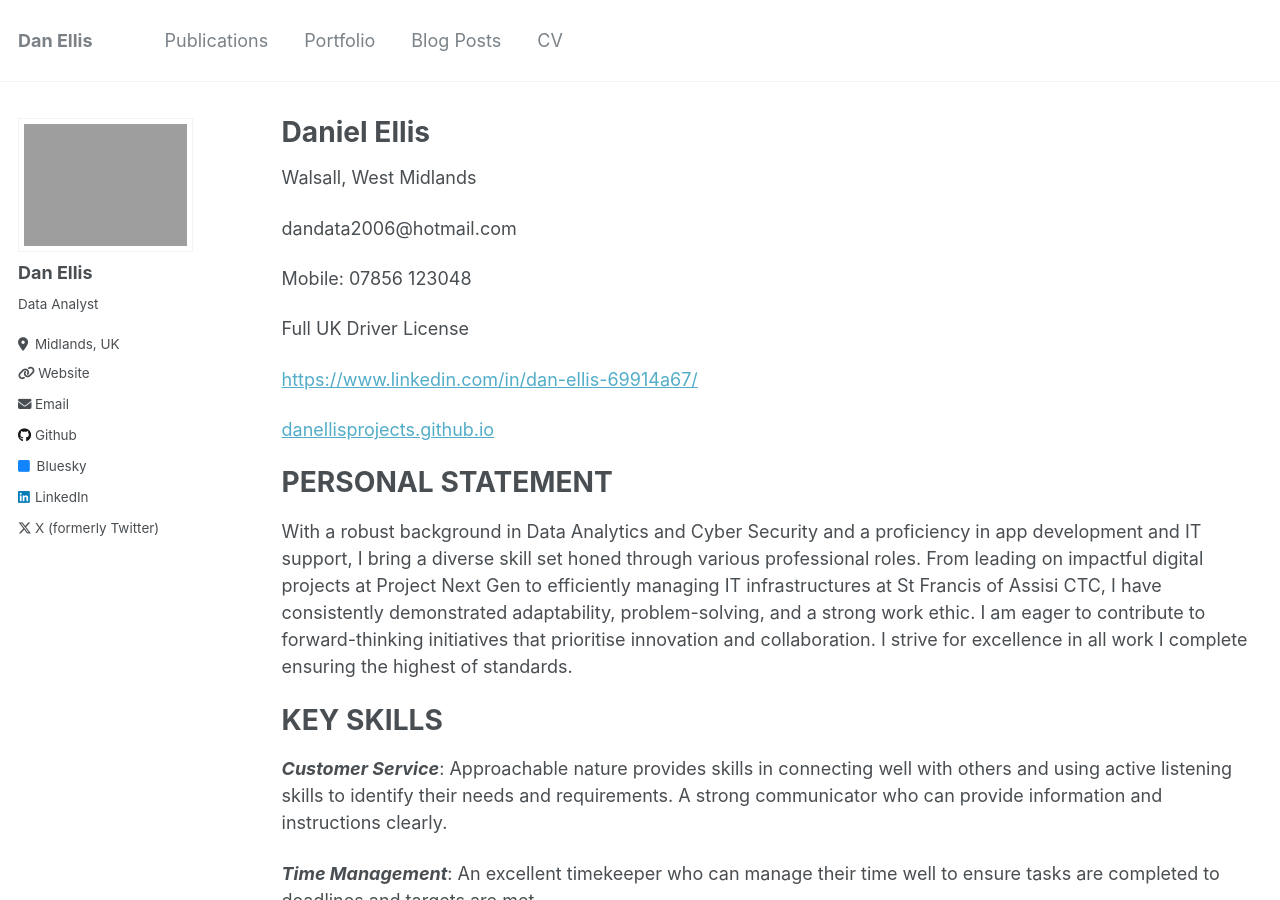
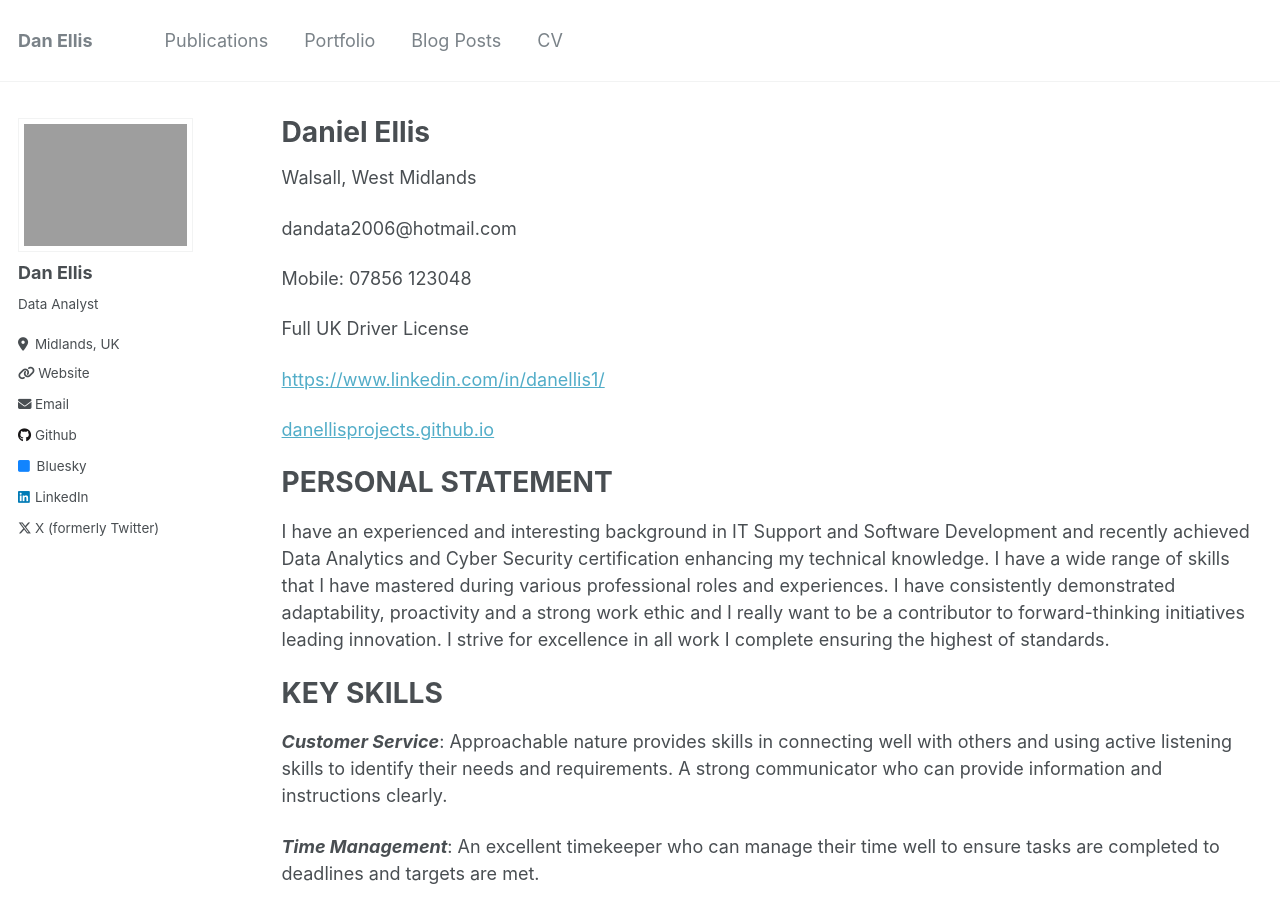
Before and after one commit to danellisprojects/danellisprojects.github.io, a Jekyll site: the page built from _pages/cv.md, in a window 1280 px wide and 900 px high. Built offline with Jekyll 4.4.1, drawn with Linux system fonts in a browser that asks for light colours; some of the changed text lies outside the part shown.

Commit message:
Update cv.md

```diff
--- a/_pages/cv.md
+++ b/_pages/cv.md
@@ -15,14 +15,18 @@ Mobile: 07856 123048
 
 Full UK Driver License
 
-<https://www.linkedin.com/in/dan-ellis-69914a67/>
+<https://www.linkedin.com/in/danellis1/>
 
 [danellisprojects.github.io](https://danellisprojects.github.io/)
 
 PERSONAL STATEMENT
 ======
 
-With a robust background in Data Analytics and Cyber Security and a proficiency in app development and IT support, I bring a diverse skill set honed through various professional roles. From leading on impactful digital projects at Project Next Gen to efficiently managing IT infrastructures at St Francis of Assisi CTC, I have consistently demonstrated adaptability, problem-solving, and a strong work ethic. I am eager to contribute to forward-thinking initiatives that prioritise innovation and collaboration. I strive for excellence in all work I complete ensuring the highest of standards.
+I have an experienced and interesting background in IT Support and Software Development and recently achieved Data
+Analytics and Cyber Security certification enhancing my technical knowledge. I have a wide range of skills that I have
+mastered during various professional roles and experiences. I have consistently demonstrated adaptability, proactivity
+and a strong work ethic and I really want to be a contributor to forward-thinking initiatives leading innovation. I strive for
+excellence in all work I complete ensuring the highest of standards.
 
 KEY SKILLS
 ======
```
Also changed, not shown: other parts of _pages/cv.md (+3 -0 lines).
